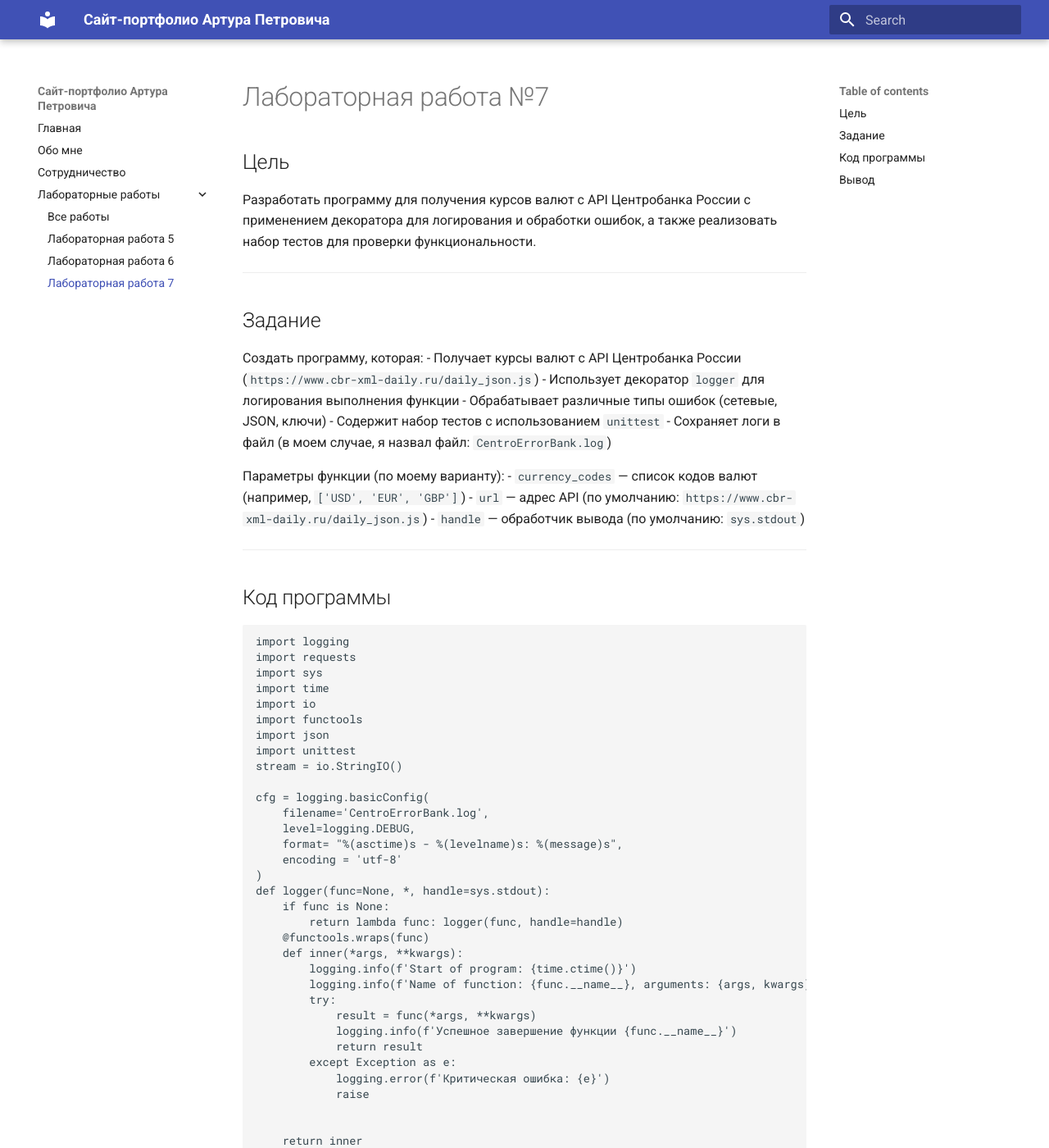
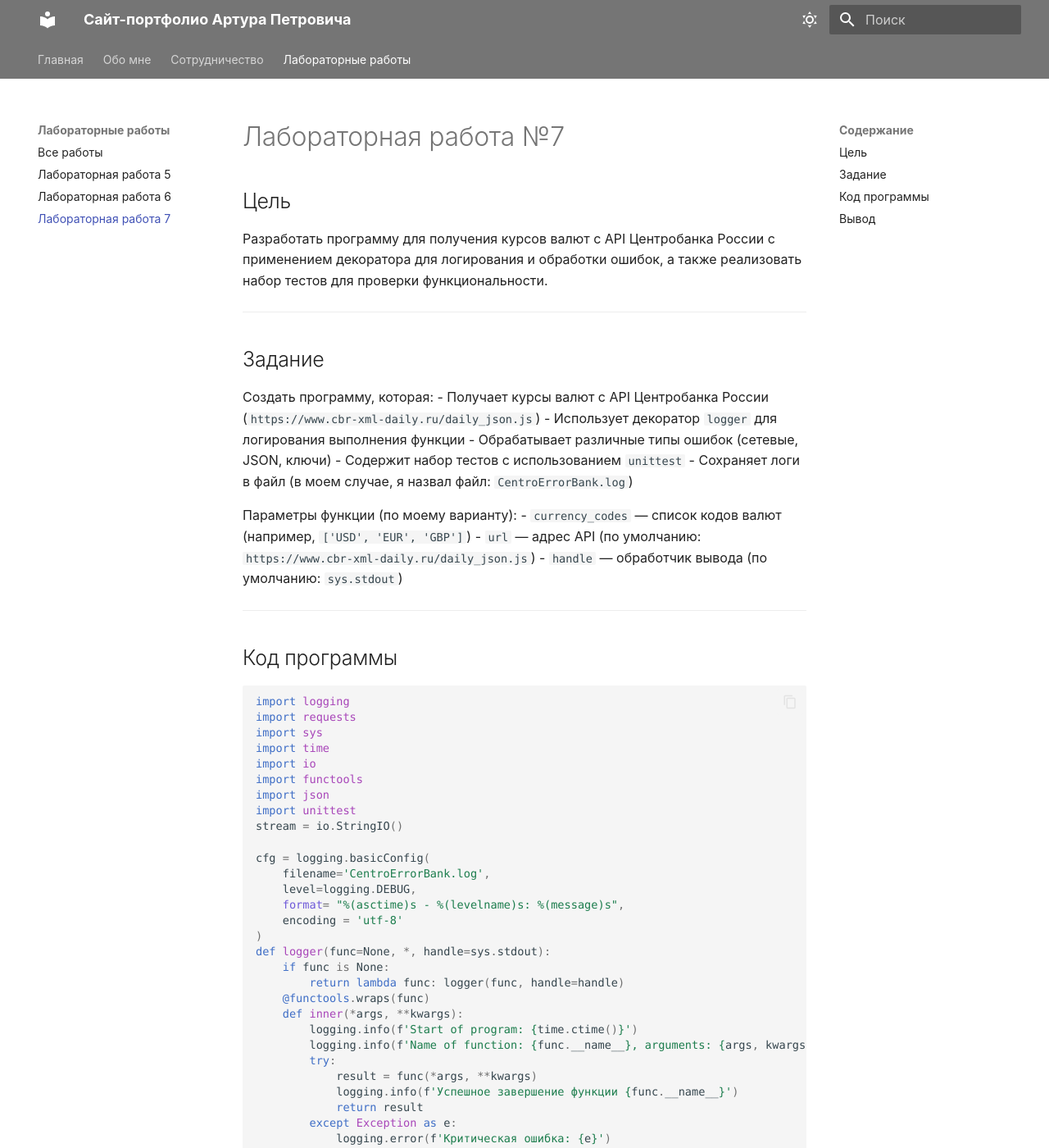
Before and after one commit to CrassusPiscis/crassuspiscis.github.io, an MkDocs documentation site: the page built from source/docs/labwork7.md, in a window 1280 px wide and 1400 px high. Shown: the whole window at 82% size. Built offline with MkDocs 1.6.1 and Material for MkDocs 9.7.7, drawn with Linux system fonts in a browser that asks for light colours; some of the changed text lies outside the part shown.

Commit message:
This commit adds good visualisation to my site

```diff
--- a/source/docs/labwork7.md
+++ b/source/docs/labwork7.md
@@ -246,32 +246,47 @@ if __name__ == '__main__':
 
 ## Вывод
 
-В ходе выполнения лабораторной работы была разработана программа для получения курсов валют с API Центробанка России.
+В ходе выполнения лабораторной работы была разработана программа для получения курсов валют с API Центробанка РФ.
 
 **Основные результаты:**
 
-1. **Реализована функция `get_currencies`**:
-   - Получает данные с внешнего API
-   - Обрабатывает различные форматы валют
-   - Возвращает структурированный словарь с курсами
-
-2. **Создан декоратор `logger`**:
-   - Логирует начало и завершение выполнения функции
-   - Записывает переданные аргументы
-   - Фиксирует возникшие ошибки
-   - Сохраняет логи в файл `CentroErrorBank.log`
-
-3. **Реализована обработка ошибок**:
-   - Сетевые ошибки и недоступность API (`ConnectionError`)
-   - Ошибки парсинга JSON (`ValueError`)
-   - Отсутствие запрошенных валют (`KeyError`)
-   - Неверный тип данных (`TypeError`)
-
-4. **Разработан набор тестов**:
-   - Тестирование успешных запросов
-   - Проверка обработки несуществующих валют
-   - Тестирование некорректных URL
-   - Проверка работы декоратора
-   - Тестирование граничных случаев
+<ol>
+  <li>
+    <strong>Реализована функция <code>get_currencies</code>:</strong>
+    <ul>
+      <li>Получает данные с внешнего API</li>
+      <li>Обрабатывает различные форматы валют</li>
+      <li>Возвращает структурированный словарь с курсами</li>
+    </ul>
+  </li>
+  <li>
+    <strong>Создан декоратор <code>logger</code>:</strong>
+    <ul>
+      <li>Логирует начало и завершение выполнения функции</li>
+      <li>Записывает переданные аргументы</li>
+      <li>Фиксирует возникшие ошибки</li>
+      <li>Сохраняет логи в файл <code>CentroErrorBank.log</code></li>
+    </ul>
+  </li>
+  <li>
+    <strong>Реализована обработка ошибок:</strong>
+    <ul>
+      <li>Сетевые ошибки и недоступность API (<code>ConnectionError</code>)</li>
+      <li>Ошибки парсинга JSON (<code>ValueError</code>)</li>
+      <li>Отсутствие запрошенных валют (<code>KeyError</code>)</li>
+      <li>Неверный тип данных (<code>TypeError</code>)</li>
+    </ul>
+  </li>
+  <li>
+    <strong>Разработан набор тестов:</strong>
+    <ul>
+      <li>Тестирование успешных запросов</li>
+      <li>Проверка обработки несуществующих валют</li>
+      <li>Тестирование некорректных URL</li>
+      <li>Проверка работы декоратора</li>
+      <li>Тестирование граничных случаев</li>
+    </ul>
+  </li>
+</ol>
 
 Таким образом, создана устойчивая к ошибкам программа с комплексным логированием и тестированием.
--- /dev/null
+++ b/source/docs/stylesheets/extra.css
@@ -0,0 +1,79 @@
+
+.md-top {
+  position: fixed !important;
+  bottom: 2rem !important;
+  right: 2rem !important;
+  top: auto !important;
+  left: auto !important;
+  z-index: 10;
+
+
+  background-color: #37474F !important;
+  color: white !important;
+  border-radius: 8px !important;
+  box-shadow: 0 4px 12px rgba(0,0,0,0.15) !important;
+  padding: 0.6rem 1rem !important;
+  font-size: 0.8rem !important;
+  transition: all 0.2s ease !important;
+}
+
+
+.md-top:hover {
+  box-shadow: 0 6px 16px rgba(0,0,0,0.2) !important;
+  background-color: #455A64 !important;
+}
+
+@media screen and (max-width: 76.1875em) {
+  .md-top {
+    bottom: 1rem !important;
+    right: 1rem !important;
+  }
+}
+@import url('https://fonts.googleapis.com/css2?family=JetBrains+Mono:wght@400;500;700&display=swap');
+
+body, input, .md-typeset {
+    font-family: 'SF Pro Display', 'SF Mono', monospace !important;
+}
+
+:root {
+  --md-primary-fg-color: #37474F;
+  --md-primary-fg-color--light: #546E7A;
+  --md-primary-fg-color--dark: #263238;
+  --md-accent-fg-color: #607D8B;
+}
+
+
+.grid.cards {
+  display: grid;
+  grid-template-columns: repeat(auto-fit, minmax(280px, 1fr));
+  gap: 1.2rem;
+  margin: 1.5rem 0;
+}
+
+.grid.cards > * {
+  border: 1px solid #e0e0e0;
+  border-radius: 8px;
+  padding: 1.2rem;
+  transition: all 0.2s ease;
+  background: var(--md-default-bg-color);
+}
+
+.grid.cards > *:hover {
+  transform: translateY(-3px);
+  box-shadow: 0 8px 16px rgba(0,0,0,0.1);
+  border-color: var(--md-primary-fg-color);
+}
+
+.highlight {
+  border-radius: 8px;
+}
+
+[data-md-color-scheme="slate"] {
+  --md-primary-fg-color: #455A64;
+  --md-primary-fg-color--light: #607D8B;
+  --md-primary-fg-color--dark: #37474F;
+}
+
+[data-md-color-scheme="slate"] .grid.cards > * {
+  border-color: #37474F;
+}
--- a/source/mkdocs.yml
+++ b/source/mkdocs.yml
@@ -10,6 +10,52 @@ nav:
     - 'Лабораторная работа 5': labwork5.md
     - 'Лабораторная работа 6': labwork6.md
     - 'Лабораторная работа 7': labwork7.md
-
 theme:
   name: material
+  font: false
+  language: ru
+  features:
+    - navigation.tabs
+    - navigation.top
+    - navigation.expand
+    - content.code.copy
+    - search.highlight
+    - search.suggest
+  palette:
+    # Светлая тема (серый минимум)
+    - scheme: default
+      primary: grey
+      accent: blue grey
+      toggle:
+        icon: material/weather-sunny
+        name: Переключить на тёмную тему
+    # Тёмная тема (технологичный хай-тек)
+    - scheme: slate
+      primary: blue grey
+      accent: light blue
+      toggle:
+        icon: material/weather-night
+        name: Переключить на светлую тему
+
+extra:
+  social:
+    - icon: fontawesome/brands/github
+      link: https://github.com/CrassusPiscis
+      name: GitHub
+    - icon: fontawesome/brands/telegram
+      link: https://t.me/NetNeobhodimocti
+      name: Telegram
+
+markdown_extensions:
+  - admonition
+  - pymdownx.details
+  - pymdownx.superfences
+  - attr_list
+  - md_in_html
+  - pymdownx.highlight:
+      anchor_linenums: true
+  - pymdownx.inlinehilite
+  - pymdownx.snippets
+
+extra_css:
+  - stylesheets/extra.css
```
Also changed, not shown: source/docs/cooperate.md (+33 -5 lines).
